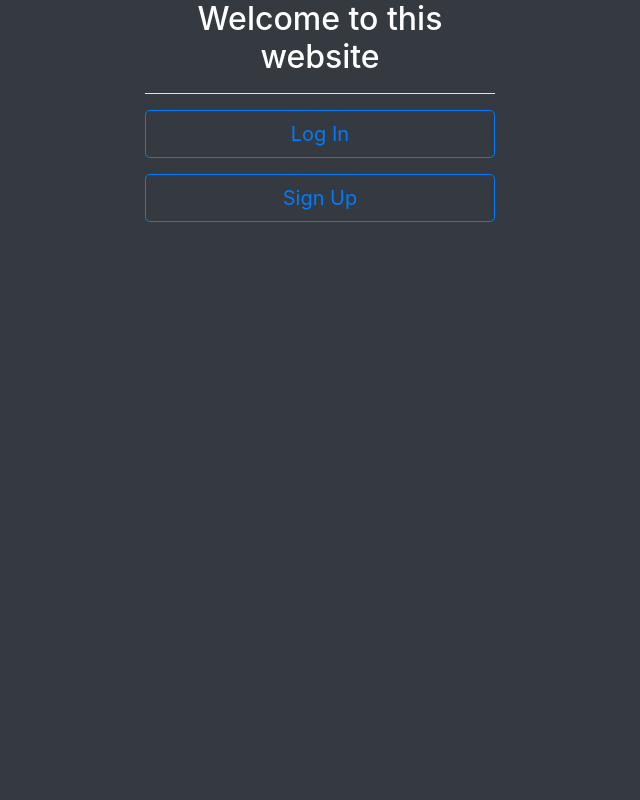
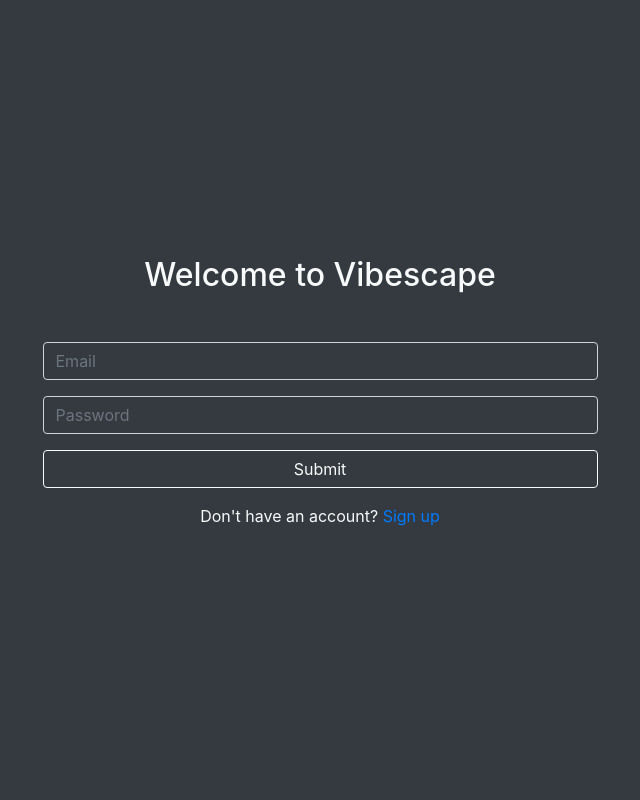
Before and after one commit to irinCIT/DIPLOMA-THESIS, a PHP site: page /html/authentication.html in a window 1280 px wide. Shown: the whole page, without its empty margins (320-960 px from the left). Run offline with PHP 8.4, Linux system fonts and the light colour scheme.

Commit message:
second commit

```diff
--- a/css/style.css
+++ b/css/style.css
@@ -1,4 +1,17 @@
-/* #filterOptions {
-    display: none;
-    transition: all 0.3s ease;
-} */
+#horizontalLine{
+    opacity: 20%;
+}
+
+@keyframes fadeIn {
+    0% {opacity: 0;}
+    100% {opacity: 1;}
+}
+
+.animated.fadeIn {
+    animation-name: fadeIn;
+    animation-duration: 2s;
+}
+
+#login-form, #signup-form {
+    transition: opacity 2s;
+}
--- a/html/authentication.html
+++ b/html/authentication.html
@@ -3,22 +3,16 @@
 <head>
     <meta charset="UTF-8">
     <meta name="viewport" content="width=device-width, initial-scale=1.0">
+    <link rel="stylesheet" href="../css/style.css">
     <link rel="stylesheet" href="https://cdn.jsdelivr.net/npm/bootstrap@4.4.1/dist/css/bootstrap.min.css"
         integrity="sha384-Vkoo8x4CGsO3+Hhxv8T/Q5PaXtkKtu6ug5TOeNV6gBiFeWPGFN9MuhOf23Q9Ifjh" crossorigin="anonymous">
     <title>Event Ticket Distributor</title>
 </head>
 <body class="bg-dark">
 
-    <div class="container">
-        <div class="row justify-content-center">
-            <div class="col-md-4 text-center text-white">
-                <h2>Welcome to this website</h2>
-                <hr class="bg-light">
-                <button class="btn btn-outline-primary btn-lg btn-block mb-3" id="login-btn">Log In</button>
-                <button class="btn btn-outline-primary btn-lg btn-block" id="signup-btn">Sign Up</button>
-            </div>
-            <div class="col-md-4 text-white" id="form-container" style="display: none;">
-                <div id="login-form" style="display: none;">
+    <div class="container d-flex align-items-center justify-content-center vh-100 flex-column animated fadeIn">
+        <h2 class="m-4 text-center text-light">Welcome to Vibescape</h2>
+        <div id="login-form" class="my-4 w-50">
             <form>
                 <div class="form-group">
                     <input type="email" class="form-control bg-dark text-white" id="email" placeholder="Email">
@@ -26,52 +20,51 @@
                 <div class="form-group">
                     <input type="password" class="form-control bg-dark text-white" id="password" placeholder="Password">
                 </div>
-                        <button type="submit" class="btn btn-primary btn-block">Submit</button>
+                <button type="submit" class="btn btn-outline-light btn-block">Submit</button>
             </form>
+            <p class="text-center text-light mt-3">Don't have an account? <a href="#" class="text-primary" id="signup-link">Sign up</a></p>
         </div>
-                <div id="signup-form" style="display: none;">
+        <div id="signup-form" class="my-4 w-50" style="display: none;">
             <form>
-                        <div class="form-group">
-                            <input type="text" class="form-control bg-dark text-white" id="name" placeholder="Name">
+                <div class="form-row">
+                    <div class="form-group col-sm-12 col-md-6">
+                        <input type="text" class="form-control bg-dark text-white" id="first-name" placeholder="First Name">
                     </div>
-                        <div class="form-group">
-                            <input type="text" class="form-control bg-dark text-white" id="lastname" placeholder="Last Name">
+                    <div class="form-group col-sm-12 col-md-6">
+                        <input type="text" class="form-control bg-dark text-white" id="last-name" placeholder="Last Name">
                     </div>
-                        <div class="form-group">
-                            <select class="form-control bg-dark text-white" id="gender">
+                </div>
+                <div class="form-row">
+                    <div class="form-group col-sm-12 col-md-4">
+                        <input type="number" class="form-control bg-dark text-white" id="age" placeholder="Age">
+                    </div>
+                    <div class="form-group col-sm-12 col-md-8">
+                        <select name="Gender" id="gender" class="form-control bg-dark text-white">
                             <option value="male">Male</option>
                             <option value="female">Female</option>
+                            <option value="otherGender">Other</option>
                         </select>
+                    </div>
                 </div>
                 <div class="form-group">
                     <input type="email" class="form-control bg-dark text-white" id="signup-email" placeholder="Email">
                 </div>
                 <div class="form-group">
-                            <input type="number" class="form-control bg-dark text-white" id="age" placeholder="Age">
-                        </div>
-                        <div class="form-group">
                     <input type="password" class="form-control bg-dark text-white" id="signup-password" placeholder="Password">
                 </div>
-                        <button type="submit" class="btn btn-primary btn-block">Continue</button>
+                <button type="submit" class="btn btn-outline-light btn-block">Register</button>
             </form>
-                </div>
-            </div>
+            <p class="text-center text-light mt-3">
+                Already have an account?
+                <a href="#" class="text-primary" id="login-link">Log In</a>
+            </p>
         </div>
     </div>
 
-    <script>
-        // JavaScript to toggle between login and signup forms
-        document.getElementById('login-btn').addEventListener('click', function() {
-            document.getElementById('form-container').style.display = 'block';
-            document.getElementById('login-form').style.display = 'block';
-            document.getElementById('signup-form').style.display = 'none';
-        });
-        document.getElementById('signup-btn').addEventListener('click', function() {
-            document.getElementById('form-container').style.display = 'block';
-            document.getElementById('signup-form').style.display = 'block';
-            document.getElementById('login-form').style.display = 'none';
-        });
-    </script>
+
+
+    <script src="../js/script.js"></script>
+
 
 
 </body>
--- a/js/script.js
+++ b/js/script.js
@@ -15,3 +15,25 @@ document.addEventListener("DOMContentLoaded", function() {
         }
     });
 });
+
+document.getElementById('signup-link').addEventListener('click', function() {
+    document.getElementById('login-form').style.opacity = '0';
+    setTimeout(function() {
+        document.getElementById('login-form').style.display = 'none';
+        document.getElementById('signup-form').style.display = 'block';
+        setTimeout(function() {
+            document.getElementById('signup-form').style.opacity = '1';
+        }, 50);
+    }, 2000);
+});
+
+document.getElementById('login-link').addEventListener('click', function() {
+    document.getElementById('signup-form').style.opacity = '0';
+    setTimeout(function() {
+        document.getElementById('signup-form').style.display = 'none';
+        document.getElementById('login-form').style.display = 'block';
+        setTimeout(function() {
+            document.getElementById('login-form').style.opacity = '1';
+        }, 50);
+    }, 2000);
+});
```
Also changed, not shown: html/index.html (+33 -0 lines). Lines whose indentation alone changed are shown as unchanged.
